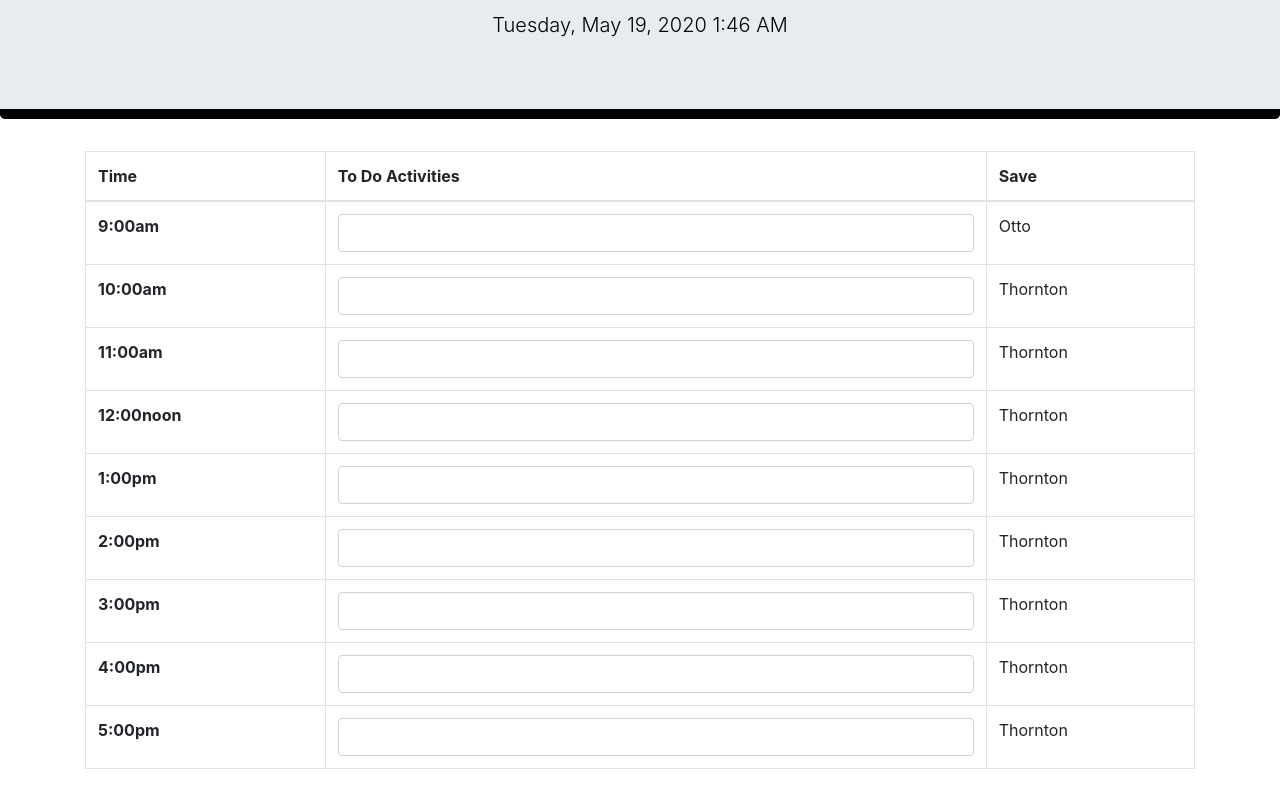
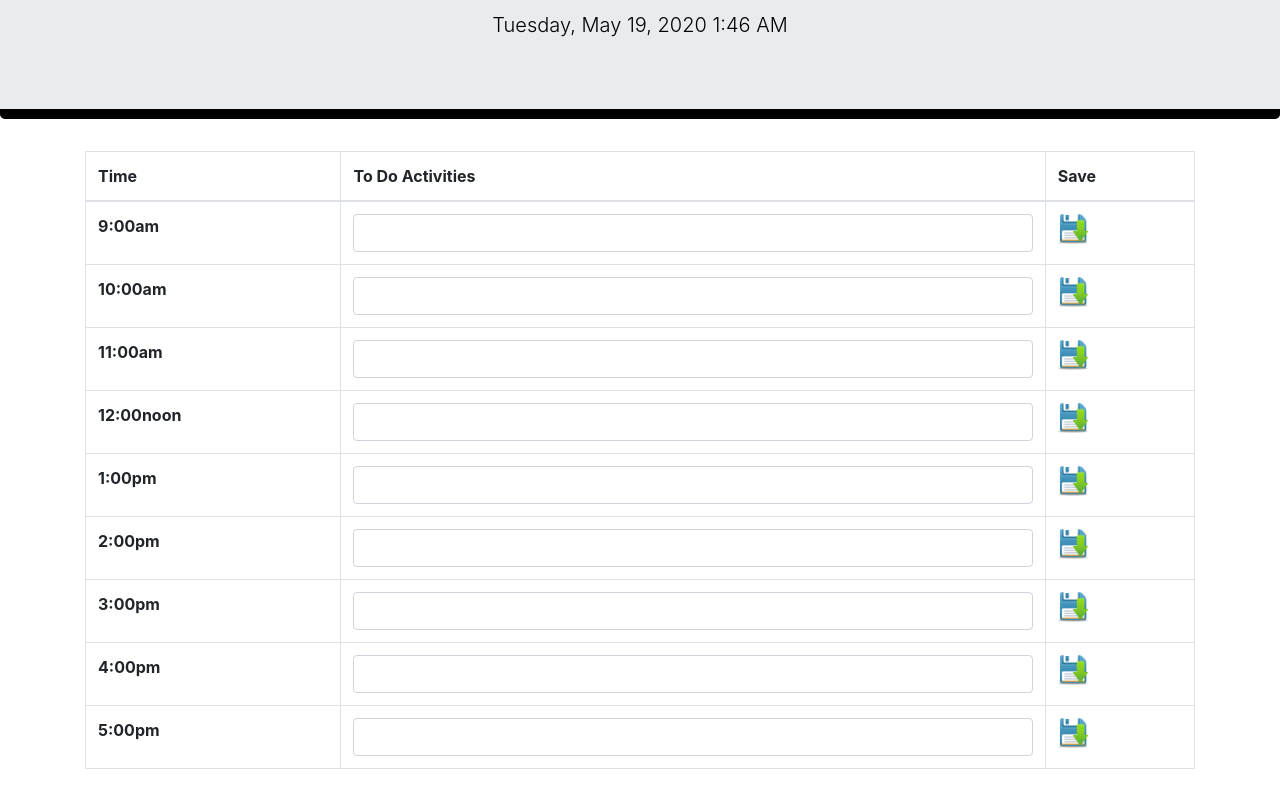
Before and after one commit to Carolenesw/Work-Day-Scheduler, a plain HTML site: page index.html in a window 1280 px wide. Shown: the part 191-976 px from the top of the page. Drawn offline with nearby package versions, Linux system fonts and the light colour scheme.

Commit message:
add image folder and add image/save button to page

```diff
--- a/index.html
+++ b/index.html
@@ -12,9 +12,12 @@
 
   <script src="./Develop/library/moment.min.js"></script>
 
+  <!-- add bootsrap link and jquery link to page -->
+
   <link rel="stylesheet" href="https://stackpath.bootstrapcdn.com/bootstrap/4.4.1/css/bootstrap.min.css"
     integrity="sha384-Vkoo8x4CGsO3+Hhxv8T/Q5PaXtkKtu6ug5TOeNV6gBiFeWPGFN9MuhOf23Q9Ifjh" crossorigin="anonymous">
   <script type="text/javascript" src="https://cdnjs.cloudflare.com/ajax/libs/jquery/3.2.1/jquery.min.js"></script>
+
   <title>Work Day Scheduler</title>
 </head>
 
@@ -38,47 +41,47 @@
         <tr>
           <th scope="row">9:00am</th>
           <td><input type="text" class="form-control" /></td>
-          <td>Otto</td>
+          <td> <img src="./Develop/image/Save-icon.png" width="30" alt="save button with arrow"> </td>
         </tr>
         <tr>
           <th scope="row">10:00am</th>
           <td><input type="text" class="form-control" /></td>
-          <td>Thornton</td>
+          <td><img src="./Develop/image/Save-icon.png" width="30" alt="save button with arrow"></td>
         </tr>
         <tr>
           <th scope="row">11:00am</th>
           <td><input type="text" class="form-control" /></td>
-          <td>Thornton</td>
+          <td><img src="./Develop/image/Save-icon.png" width="30" alt="save button with arrow"></td>
         </tr>
         <tr>
           <th scope="row">12:00noon</th>
           <td><input type="text" class="form-control" /></td>
-          <td>Thornton</td>
+          <td><img src="./Develop/image/Save-icon.png" width="30" alt="save button with arrow"></td>
         </tr>
         <tr>
           <th scope="row">1:00pm</th>
           <td><input type="text" class="form-control" /></td>
-          <td>Thornton</td>
+          <td><img src="./Develop/image/Save-icon.png" width="30" alt="save button with arrow"></td>
         </tr>
         <tr>
           <th scope="row">2:00pm</th>
           <td><input type="text" class="form-control" /></td>
-          <td>Thornton</td>
+          <td><img src="./Develop/image/Save-icon.png" width="30" alt="save button with arrow"></td>
         </tr>
         <tr>
           <th scope="row">3:00pm</th>
           <td><input type="text" class="form-control" /></td>
-          <td>Thornton</td>
+          <td><img src="./Develop/image/Save-icon.png" width="30" alt="save button with arrow"></td>
         </tr>
         <tr>
           <th scope="row">4:00pm</th>
           <td><input type="text" class="form-control" /></td>
-          <td>Thornton</td>
+          <td><img src="./Develop/image/Save-icon.png" width="30" alt="save button with arrow"></td>
         </tr>
         <tr>
           <th scope="row">5:00pm</th>
           <td><input type="text" class="form-control" /></td>
-          <td>Thornton</td>
+          <td><img src="./Develop/image/Save-icon.png" width="30" alt="save button with arrow"></td>
         </tr>
       </tbody>
     </table>
```
Also changed, not shown: Develop/image/Save-icon.png (added).
